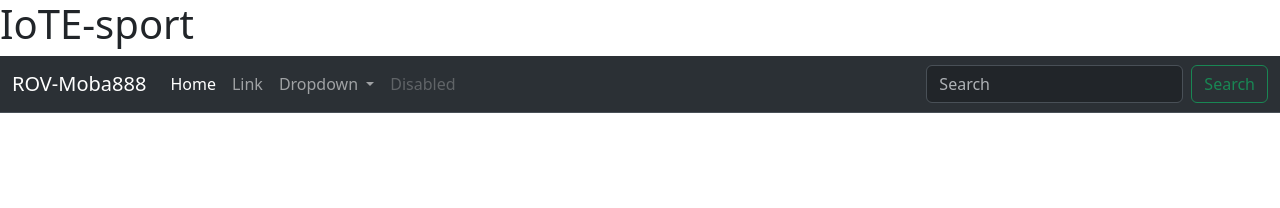
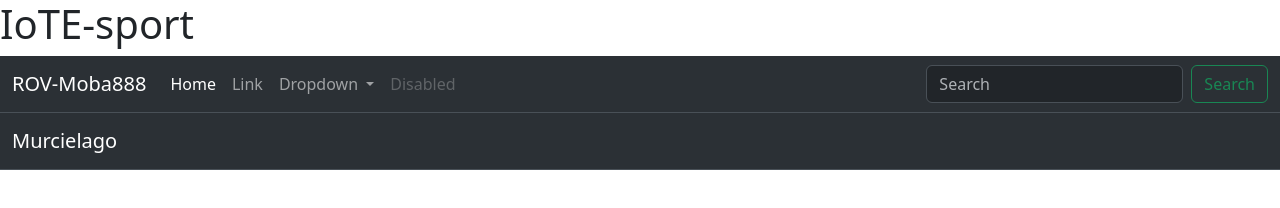
Before and after one commit to kenduen5555/group.intro.web, a plain HTML site: page index.html in a window 1280 px wide. Drawn offline with nearby package versions, Linux system fonts and the light colour scheme.

Commit message:
Update index.html

```diff
--- a/index.html
+++ b/index.html
@@ -44,6 +44,9 @@
         </div>
       </div>
     </nav>
+    <nav>  <nav class="navbar navbar-expand-lg bg-body-tertiary navbar bg-dark border-bottom border-body" data-bs-theme="dark">
+      <div class="container-fluid">
+        <a class="navbar-brand" href="#">Murcielago</a></nav>
     <script src="https://cdn.jsdelivr.net/npm/bootstrap@5.3.3/dist/js/bootstrap.bundle.min.js" integrity="sha384-YvpcrYf0tY3lHB60NNkmXc5s9fDVZLESaAA55NDzOxhy9GkcIdslK1eN7N6jIeHz" crossorigin="anonymous"></script>
   </body>
 </html>
```
